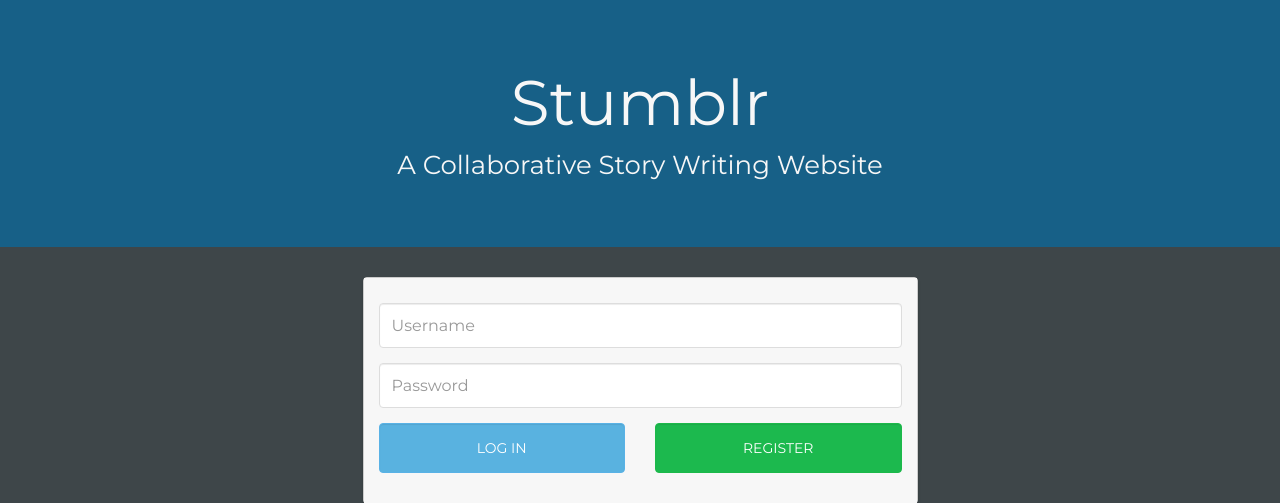
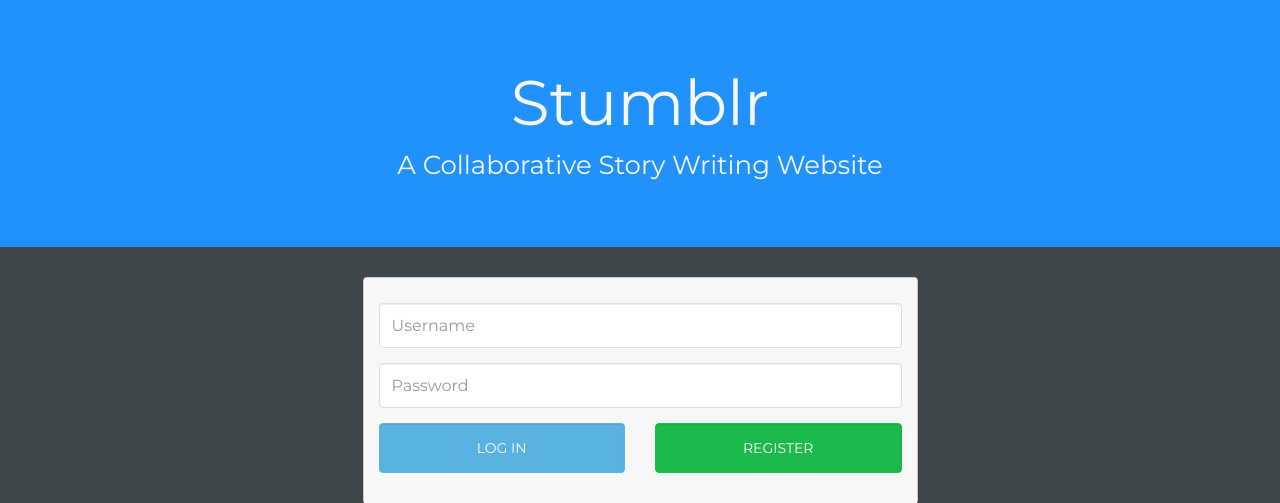
Before and after one commit to Zzcnick/Stumblr, a Flask app: page / in a window 1280 px wide. Shown: the part 50-553 px from the top of the page. Run offline with Flask 2, Linux system fonts and the light colour scheme; some libraries are stand-ins or nearby versions.

Commit message:
Change jumbotron colo

```diff
--- a/static/css/custom_home.css
+++ b/static/css/custom_home.css
@@ -14,7 +14,7 @@ body {
 */
 
 .jumbotron {
-    background: #176087;
+    background: #2191FB;
     color: #f7f7f7;
     text-align: center;
 }
```
